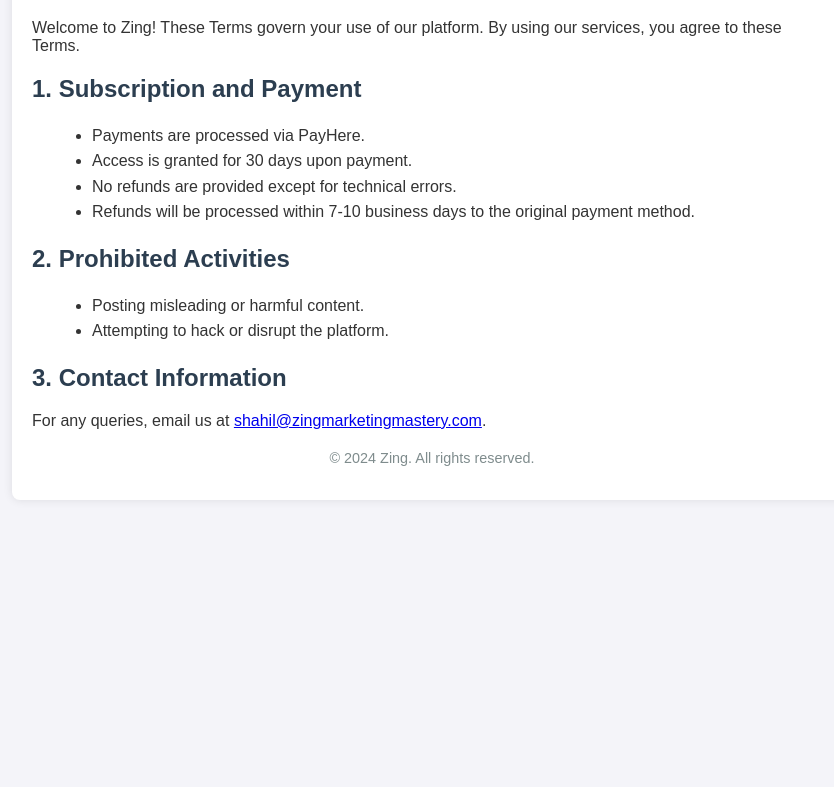
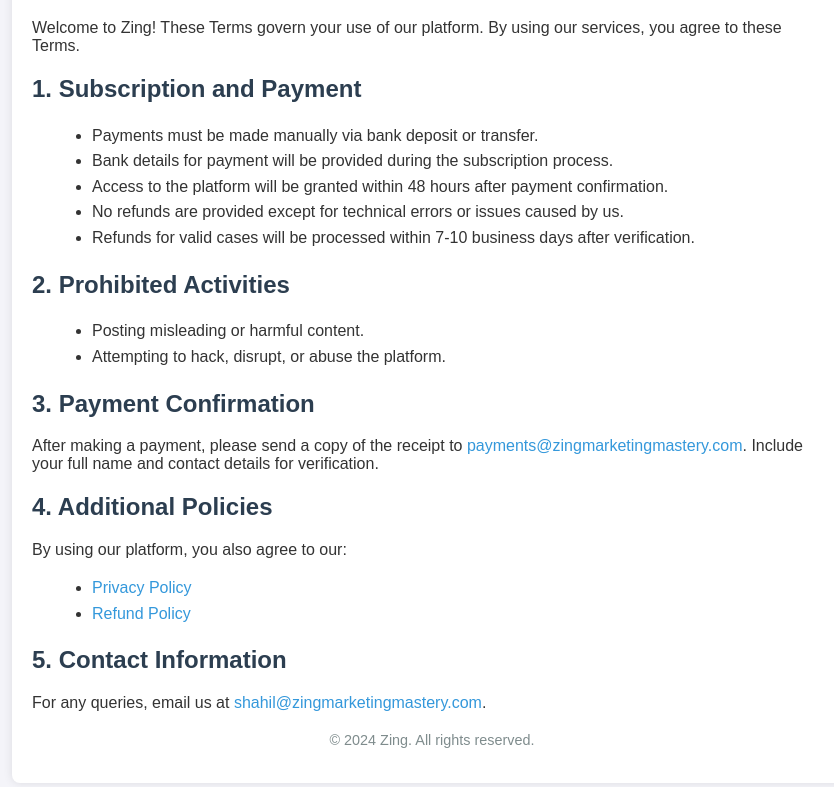
Before and after one commit to MfmRifath/Zing-Terms-and-Conditions, a plain HTML site: page index.html in a window 1280 px wide. Shown: the part 109-896 px from the top of the page, without its empty margins (208-1042 px from the left). Before the commit the page ends 800 px from the top, so only its background shows below. Drawn offline with Linux system fonts and the light colour scheme.

Commit message:
Update index.html

```diff
--- a/index.html
+++ b/index.html
@@ -26,6 +26,13 @@
             margin-left: 20px;
             line-height: 1.6;
         }
+        a {
+            color: #3498db;
+            text-decoration: none;
+        }
+        a:hover {
+            text-decoration: underline;
+        }
         .footer {
             text-align: center;
             font-size: 0.9em;
@@ -41,19 +48,30 @@
 
         <h2>1. Subscription and Payment</h2>
         <ul>
-            <li>Payments are processed via PayHere.</li>
-            <li>Access is granted for 30 days upon payment.</li>
-            <li>No refunds are provided except for technical errors.</li>
-            <li>Refunds will be processed within 7-10 business days to the original payment method.</li>
+            <li>Payments must be made manually via bank deposit or transfer.</li>
+            <li>Bank details for payment will be provided during the subscription process.</li>
+            <li>Access to the platform will be granted within 48 hours after payment confirmation.</li>
+            <li>No refunds are provided except for technical errors or issues caused by us.</li>
+            <li>Refunds for valid cases will be processed within 7-10 business days after verification.</li>
         </ul>
 
         <h2>2. Prohibited Activities</h2>
         <ul>
             <li>Posting misleading or harmful content.</li>
-            <li>Attempting to hack or disrupt the platform.</li>
+            <li>Attempting to hack, disrupt, or abuse the platform.</li>
         </ul>
 
-        <h2>3. Contact Information</h2>
+        <h2>3. Payment Confirmation</h2>
+        <p>After making a payment, please send a copy of the receipt to <a href="mailto:payments@zingmarketingmastery.com">payments@zingmarketingmastery.com</a>. Include your full name and contact details for verification.</p>
+
+        <h2>4. Additional Policies</h2>
+        <p>By using our platform, you also agree to our:</p>
+        <ul>
+            <li><a href="https://mfmrifath.github.io/Zing-Privacy-Policy/" target="_blank">Privacy Policy</a></li>
+            <li><a href="https://mfmrifath.github.io/Zing-Refund-Policy/" target="_blank">Refund Policy</a></li>
+        </ul>
+
+        <h2>5. Contact Information</h2>
         <p>For any queries, email us at <a href="mailto:shahil@zingmarketingmastery.com">shahil@zingmarketingmastery.com</a>.</p>
 
         <p class="footer">© 2024 Zing. All rights reserved.</p>
```
